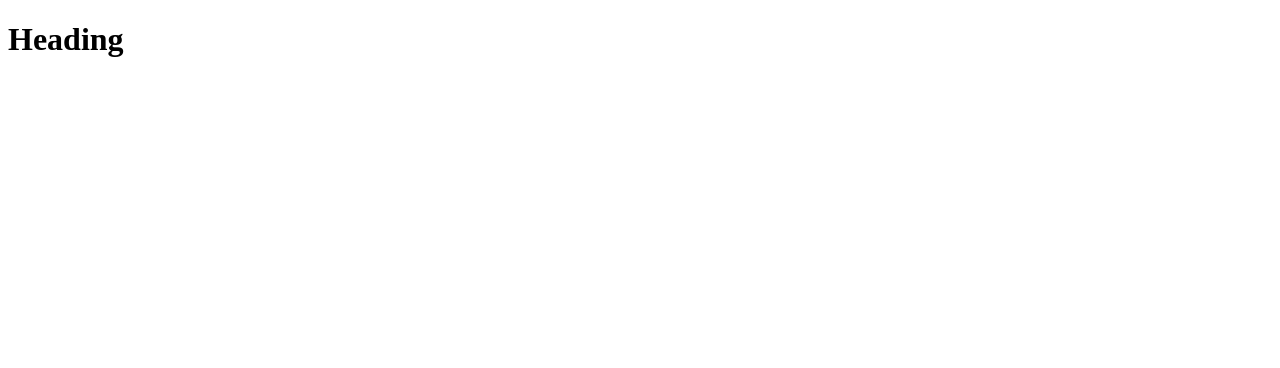
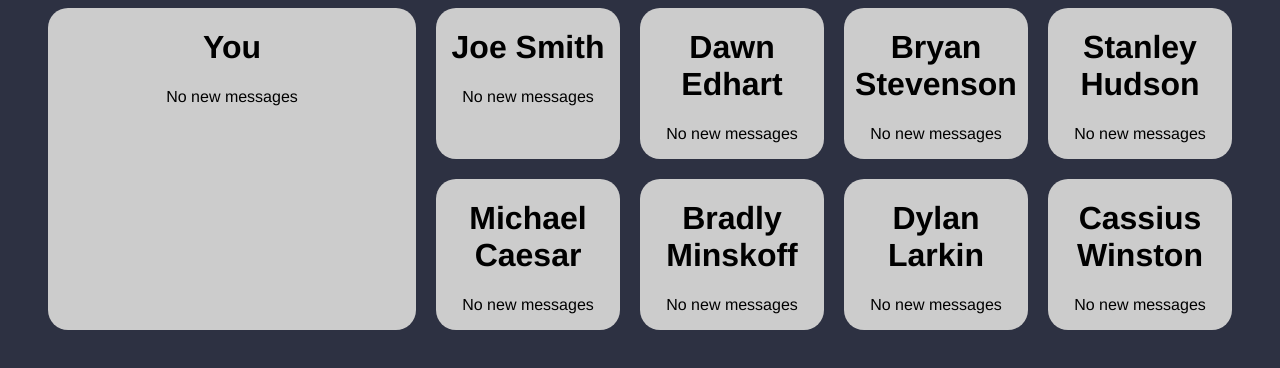
Before and after one commit to rokopluk/Challenge4, a website: page index.html in a window 1280 px wide. Drawn offline with Linux system fonts and the light colour scheme.

Commit message:
Test of profiles

```diff
--- a/index.html
+++ b/index.html
@@ -8,7 +8,53 @@
     <link rel="stylesheet" href="screen.css">
   </head>
   <body>
-    <h1>Heading</h1>
-    <script src="index.js"></script>
+    <div class ="grid-container">
+
+      <div class ="module large">
+          <h1>You</h1>
+          <p>No new messages</p>
+      </div>
+
+      <div class ="module regular">
+          <h1>Joe Smith</h1>
+          <p>No new messages</p>
+      </div>
+
+      <div class ="module regular">
+          <h1>Dawn Edhart</h1>
+          <p>No new messages</p>
+      </div>
+
+      <div class ="module regular">
+          <h1>Bryan Stevenson</h1>
+          <p>No new messages</p>
+      </div>
+
+      <div class ="module regular">
+          <h1>Stanley Hudson</h1>
+          <p>No new messages</p>
+      </div>
+
+      <div class ="module regular">
+          <h1>Michael Caesar</h1>
+          <p>No new messages</p>
+      </div>
+
+      <div class ="module regular">
+          <h1>Bradly Minskoff</h1>
+          <p>No new messages</p>
+      </div>
+
+      <div class ="module regular">
+          <h1>Dylan Larkin</h1>
+          <p>No new messages</p>
+      </div>
+
+      <div class ="module regular">
+          <h1>Cassius Winston</h1>
+          <p>No new messages</p>
+      </div>
+
+  </div>
   </body>
 </html>
--- /dev/null
+++ b/package.json
@@ -0,0 +1,5 @@
+{
+  "dependencies": {
+    "http-server": "^14.1.1"
+  }
+}
--- a/screen.css
+++ b/screen.css
@@ -1 +1,45 @@
 /* Add screen styles below */
+:root{
+    --card-radius: 20px;
+    --card-font-color: #000000;
+    --planet-width: 100px;
+    --planet-height: 100px;
+    --planet-border-radius: 50%;
+    --planet-color: #fcfcfc;
+    --planet-margin: 0 auto;
+}
+
+body {
+    font-family: Helvetica, sans-serif;
+    color: #eaeaf0;
+    background: #2D3142;
+    padding: 0 40px;
+    text-align: left;
+}
+
+header{
+    padding-bottom: 100px;
+}
+
+.grid-container{
+    display: grid;
+    grid-template-columns: 2fr repeat(4, 1fr);
+    grid-gap: 20px;
+    text-align: center;
+}
+
+.module {
+    background: #ccc;
+}
+
+.module.large{
+    grid-row: span 2;
+    border-radius: var(--card-radius);
+    color: var(--card-font-color);
+}
+
+.module.regular{
+    grid-column: span 1;
+    border-radius: var(--card-radius);
+    color: var(--card-font-color);
+}
```
Also changed, not shown: 1 other file.
